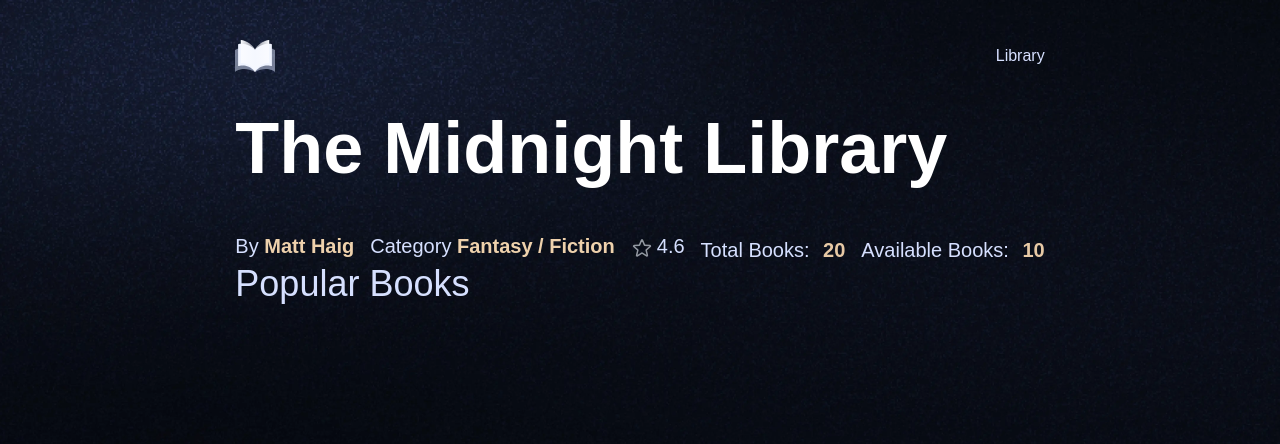
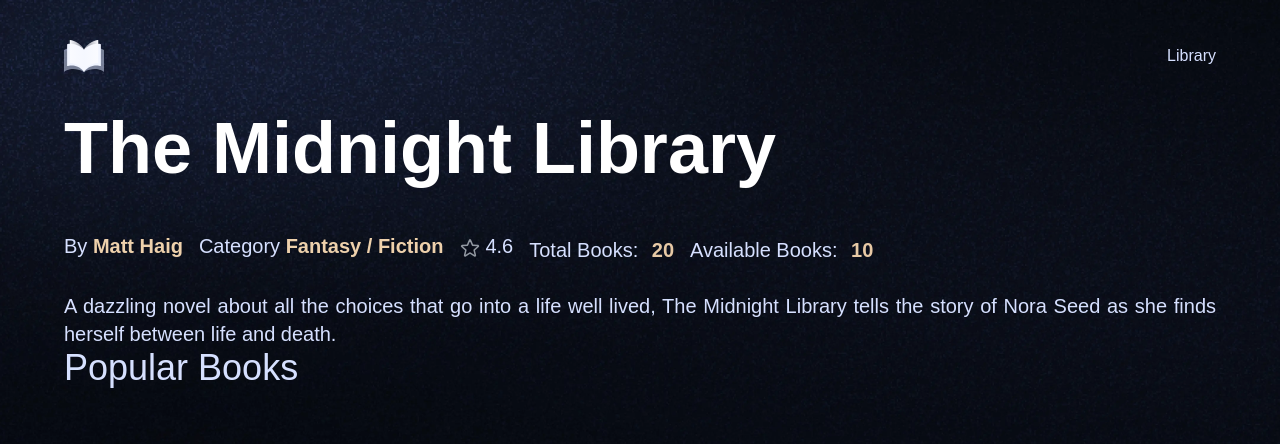
Before and after one commit to husen004/university-library, a Next.js app: page / in a window 1280 px wide. Shown: the top 444 px of the page. Built offline with nearby package versions, Linux system fonts and the light colour scheme; a web font is replaced by a local one.

Commit message:
book description added

```diff
--- a/app/(root)/page.tsx
+++ b/app/(root)/page.tsx
@@ -4,7 +4,7 @@ import { sampleBooks } from '@/constants'
 
 const Home = () => (
   <>
-    <BookOverview {...sampleBooks[0]} />
+    <BookOverview { ...sampleBooks[0] } />
 
     <BookList title="Latest" books={sampleBooks} containerClassName="mt-28" />
   </>
--- a/components/BookOverview.tsx
+++ b/components/BookOverview.tsx
@@ -20,7 +20,7 @@ const BookOverview = ({ title, author, genre, rating, totalCopies, availableCopi
 
             <div className='flex flex-row gap-1'>
               <Image src="/icons/star.svg" alt="start" width={22} height={22} />
-              <p className=''>{rating}</p>
+              <p>{rating}</p>
             </div>
 
             <div className='book-copies'>
@@ -28,6 +28,9 @@ const BookOverview = ({ title, author, genre, rating, totalCopies, availableCopi
               <p>Available Books: <span>{availableCopies}</span></p>
             </div>
           </div>
+
+          <p className='book-description'>{description}</p>
+
         </div>
     </section>
   )
```
